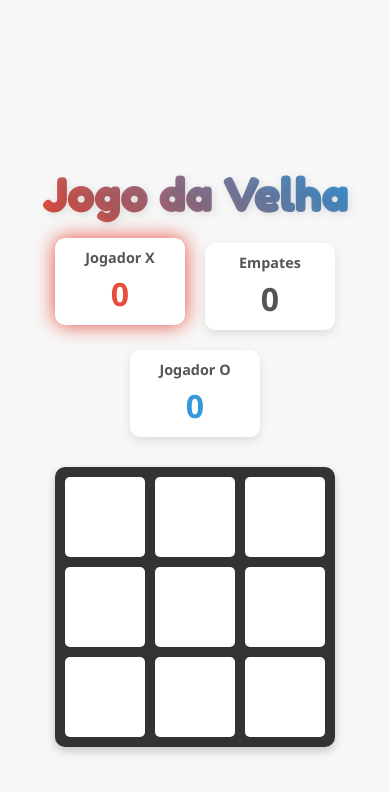
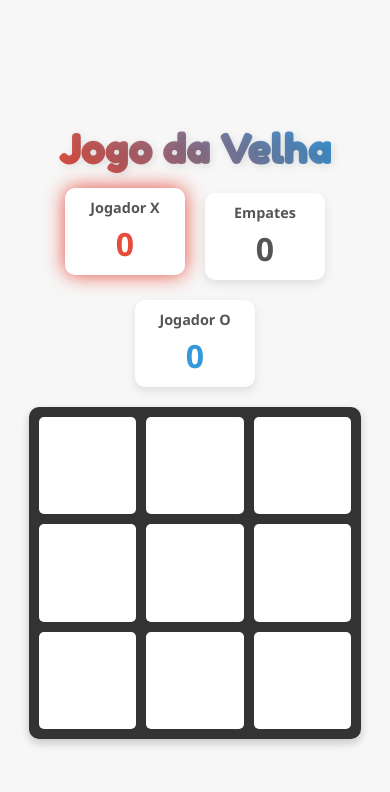
Before and after one commit to FelipeGoularte53/Jogo-da-velha, a plain HTML site: page index.html in a window 390 px wide. Drawn offline with Linux system fonts and the light colour scheme.

Commit message:
Update index.html

```diff
--- a/index.html
+++ b/index.html
@@ -11,7 +11,7 @@
     <link href="https://fonts.googleapis.com/css2?family=Fredoka+One&display=swap" rel="stylesheet">
 
     <style>
-        /* CSS */
+        /* CSS ATUALIZADO E SIMPLIFICADO */
         :root {
             --cell-size: 100px;
             --mark-size: calc(var(--cell-size) * .9);
@@ -28,18 +28,22 @@
             padding: 20px;
             background-color: #f7f7f7;
             font-family: 'Segoe UI', Tahoma, Geneva, Verdana, sans-serif;
+            /* Flexbox para alinhar tudo em uma coluna, centralizado */
             display: flex;
             flex-direction: column;
             justify-content: center;
             align-items: center;
             min-height: 100vh;
             text-align: center;
+            gap: 30px;
+            /* Espaçamento entre título, placar e tabuleiro */
         }
 
         h1 {
             font-family: 'Fredoka One', cursive;
             font-size: 3.5rem;
-            margin-bottom: 20px;
+            /* Removido margin-bottom para usar o 'gap' do body */
+            margin: 0;
             background: linear-gradient(45deg, var(--cor-x), var(--cor-o));
             -webkit-background-clip: text;
             background-clip: text;
@@ -49,11 +53,10 @@
 
         #scoreboard {
             display: flex;
+            /* flex-wrap permite que os itens quebrem a linha em telas muito pequenas */
             flex-wrap: wrap;
-            /* Permite que os itens quebrem para a próxima linha em telas pequenas */
             justify-content: center;
             gap: 20px;
-            margin-bottom: 30px;
         }
 
         .score-card {
@@ -88,7 +91,6 @@
             color: var(--cor-o);
         }
 
-        /* NOVA REGRA DE ESTILO PARA O CONTADOR DE EMPATE */
         #draws .score-value {
             color: var(--cor-empate);
         }
@@ -201,18 +203,27 @@
             display: flex;
         }
 
-        @media (max-width: 480px) {
+        /* --- CSS RESPONSIVO --- */
+        /* Para telas menores, como celulares */
+        @media (max-width: 600px) {
             :root {
-                --cell-size: 80px;
+                /* Unidade 'vw' faz o tabuleiro se ajustar à largura da tela */
+                --cell-size: 25vw;
+            }
+
+            body {
+                gap: 20px;
+                /* Diminui o espaçamento geral */
+                padding: 10px;
             }
 
             h1 {
-                font-size: 2.8rem;
+                font-size: 2.5rem;
             }
 
             .score-card {
                 width: 90px;
-                padding: 10px 20px;
+                padding: 10px 15px;
             }
 
             .score-card span:last-child {
@@ -231,8 +242,8 @@
 </head>
 
 <body>
+    <!-- HTML SIMPLIFICADO: removi o 'game-container' desnecessário -->
 
-    <!-- HTML -->
     <h1>Jogo da Velha</h1>
 
     <div id="scoreboard">
@@ -240,7 +251,6 @@
             <span>Jogador X</span>
             <span id="score-x" class="score-value">0</span>
         </div>
-        <!-- NOVO BLOCO HTML PARA O CONTADOR DE EMPATE -->
         <div id="draws" class="score-card">
             <span>Empates</span>
             <span id="score-draw" class="score-value">0</span>
@@ -269,7 +279,7 @@
     </div>
 
     <script>
-        // JavaScript
+        // O JavaScript continua o mesmo, não precisa mudar.
         const cellElements = document.querySelectorAll('[data-cell]');
         const board = document.getElementById('board');
         const winningMessageElement = document.getElementById('winningMessage');
@@ -278,29 +288,21 @@
         const X_CLASS = 'x';
         const CIRCLE_CLASS = 'circle';
         let circleTurn;
-
         const scoreXElement = document.getElementById('score-x');
         const scoreCircleElement = document.getElementById('score-circle');
-        // NOVA CONSTANTE PARA O ELEMENTO DE PONTUAÇÃO DE EMPATE
         const scoreDrawElement = document.getElementById('score-draw');
         const playerXCard = document.getElementById('player-x');
         const playerOCard = document.getElementById('player-o');
-
         let scoreX = 0;
         let scoreCircle = 0;
-        // NOVA VARIÁVEL PARA A PONTUAÇÃO DE EMPATE
         let scoreDraw = 0;
-
         const WINNING_COMBINATIONS = [
             [0, 1, 2], [3, 4, 5], [6, 7, 8],
             [0, 3, 6], [1, 4, 7], [2, 5, 8],
             [0, 4, 8], [2, 4, 6]
         ];
-
         startGame();
-
         restartButton.addEventListener('click', startGame);
-
         function startGame() {
             circleTurn = false;
             cellElements.forEach(cell => {
@@ -311,12 +313,10 @@
             winningMessageElement.classList.remove('show');
             updateTurnIndicator();
         }
-
         function handleClick(e) {
             const cell = e.target;
             const currentClass = circleTurn ? CIRCLE_CLASS : X_CLASS;
             placeMark(cell, currentClass);
-
             if (checkWin(currentClass)) {
                 endGame(false);
             } else if (isDraw()) {
@@ -326,10 +326,8 @@
                 updateTurnIndicator();
             }
         }
-
         function endGame(draw) {
             if (draw) {
-                // INCREMENTA A PONTUAÇÃO DE EMPATE
                 scoreDraw++;
                 winningMessageTextElement.innerText = 'Empate!';
                 winningMessageTextElement.style.color = 'white';
@@ -344,20 +342,16 @@
                 const winnerColor = circleTurn ? 'var(--cor-o)' : 'var(--cor-x)';
                 winningMessageTextElement.style.color = winnerColor;
             }
-            // ATUALIZA O PLACAR APÓS VITÓRIA OU EMPATE
             updateScoreboard();
             playerXCard.classList.remove('active-turn');
             playerOCard.classList.remove('active-turn');
             winningMessageElement.classList.add('show');
         }
-
         function updateScoreboard() {
             scoreXElement.innerText = scoreX;
             scoreCircleElement.innerText = scoreCircle;
-            // ATUALIZA O TEXTO DO PLACAR DE EMPATE
             scoreDrawElement.innerText = scoreDraw;
         }
-
         function updateTurnIndicator() {
             playerXCard.classList.remove('active-turn');
             playerOCard.classList.remove('active-turn');
@@ -367,19 +361,15 @@
                 playerXCard.classList.add('active-turn');
             }
         }
-
         function isDraw() {
             return [...cellElements].every(cell => cell.classList.contains(X_CLASS) || cell.classList.contains(CIRCLE_CLASS));
         }
-
         function placeMark(cell, currentClass) {
             cell.classList.add(currentClass);
         }
-
         function swapTurns() {
             circleTurn = !circleTurn;
         }
-
         function checkWin(currentClass) {
             return WINNING_COMBINATIONS.some(combination => {
                 return combination.every(index => cellElements[index].classList.contains(currentClass));
```
